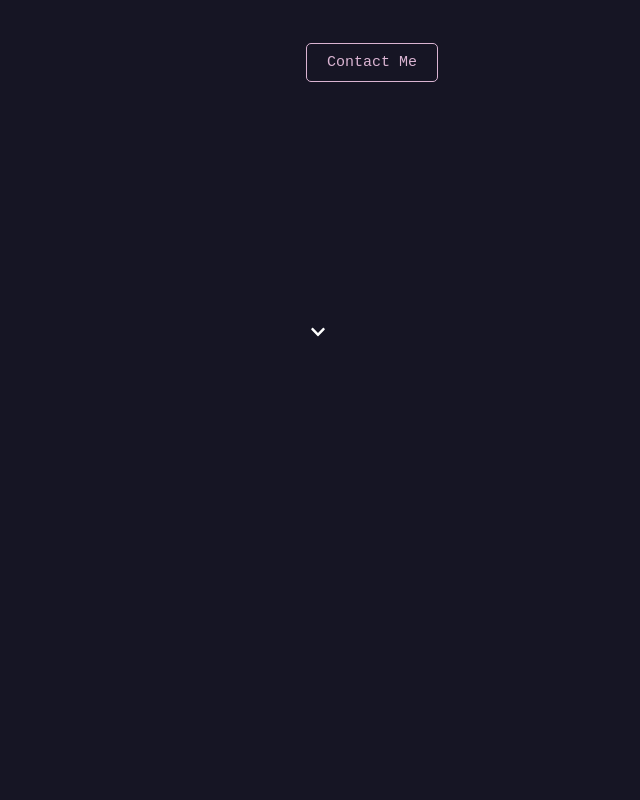
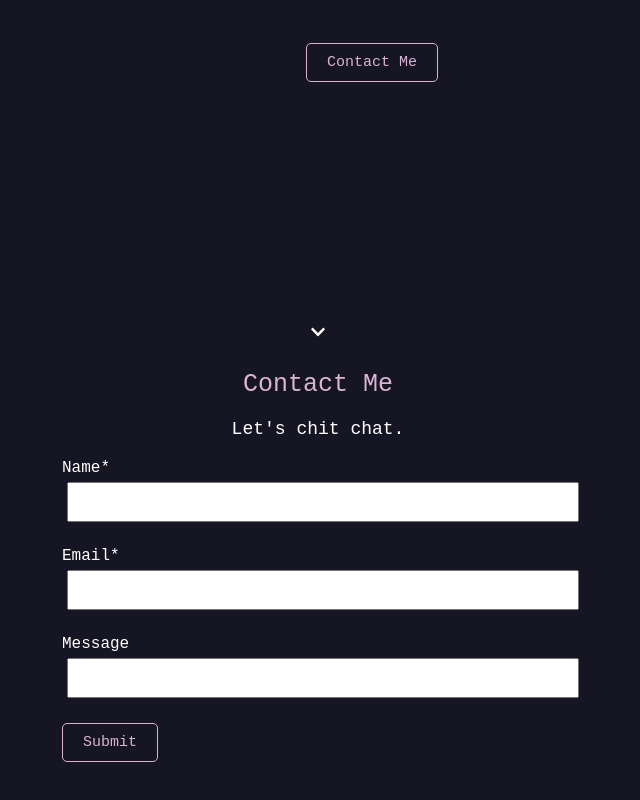
Before and after one commit to kcshiffl/kcshifflcom, a React (Create React App) app: page / in a window 1280 px wide. Shown: the part 1382-2182 px from the top of the page, without its empty margins (322-962 px from the left). Before the commit the page ends 1722 px from the top, so only its background shows below. Built offline with nearby package versions, Linux system fonts and the light colour scheme.

Commit message:
Added base of Contact form

```diff
--- a/public/index.html
+++ b/public/index.html
@@ -2,7 +2,7 @@
 <html lang="en">
   <head>
     <meta charset="utf-8" />
-    <link rel="icon" href="%PUBLIC_URL%/favicon.ico" />
+    <link rel="icon" href="%PUBLIC_URL%/Me_Icon.png" />
     <meta name="viewport" content="width=device-width, initial-scale=1" />
     <meta name="theme-color" content="#000000" />
     <meta
--- a/src/App.js
+++ b/src/App.js
@@ -1,6 +1,7 @@
 import React from 'react'
 import Header from './components/Header'
 import About from './components/About'
+import Contact from './components/Contact'
 import Tasks from './components/Tasks'
 import AddTask from './components/AddTask'
 import { useState } from 'react'
@@ -55,6 +56,7 @@ const App = () => {
       <Header />
       <About />
       <About />
+      <Contact />
     </div>
   )
 }
--- /dev/null
+++ b/src/components/Contact.js
@@ -0,0 +1,32 @@
+import Button from './Button'
+const Contact = () => {
+  return (
+    <div className='contact'>
+      <p className='abt-name' align='center'>Contact Me</p>
+      <p className='abt-text' align='center'>Let's chit chat.</p>
+
+      <form>
+        <div className='add-form'>
+          <div className='form-control' req>
+            <label>Name*</label>
+            <input type = 'text'/>
+          </div>
+
+          <div className='form-control' req>
+            <label>Email*</label>
+            <input type = 'text'/>
+          </div>
+
+          <div className='form-control'>
+            <label>Message</label>
+            <input type = 'text'/>
+          </div>
+
+          <Button text='Submit' align='center'/>
+        </div>
+      </form>
+    </div>
+  )
+}
+
+export default Contact
--- a/src/index.css
+++ b/src/index.css
@@ -56,7 +56,7 @@ body {
 
 .downArrow:hover {
   color: white;
-  cursor: 'pointer';
+  cursor: pointer;
 }
 
 /** Header **/
@@ -171,24 +171,16 @@ body {
   font-size: 18px;
 }
 
+/*** Contact ***/
 
-/************************************************************/
-
-.task {
-  background: #f4f4f4;
-  margin: 5px;
-  padding: 10px 20px;
-  cursor: pointer;
-}
-
-.task.reminder {
-  border-left: 5px solid green;
-}
-
-.task h3 {
-  display: flex;
-  align-items: center;
-  justify-content: space-between;
+.contact {
+  margin: 30px auto;
+  max-width: 40%;
+  text-align: left;
+  min-width: 40%;
+  min-height: 80%;
+  color: white;
+  font-family: 'Courier New', monospace;
 }
 
 .add-form {
@@ -226,7 +218,26 @@ body {
   height: 20px;
 }
 
+/***************************************/
+
 footer {
   margin-top: 30px;
   text-align: center;
 }
+
+.task {
+  background: #f4f4f4;
+  margin: 5px;
+  padding: 10px 20px;
+  cursor: pointer;
+}
+
+.task.reminder {
+  border-left: 5px solid green;
+}
+
+.task h3 {
+  display: flex;
+  align-items: center;
+  justify-content: space-between;
+}
```
